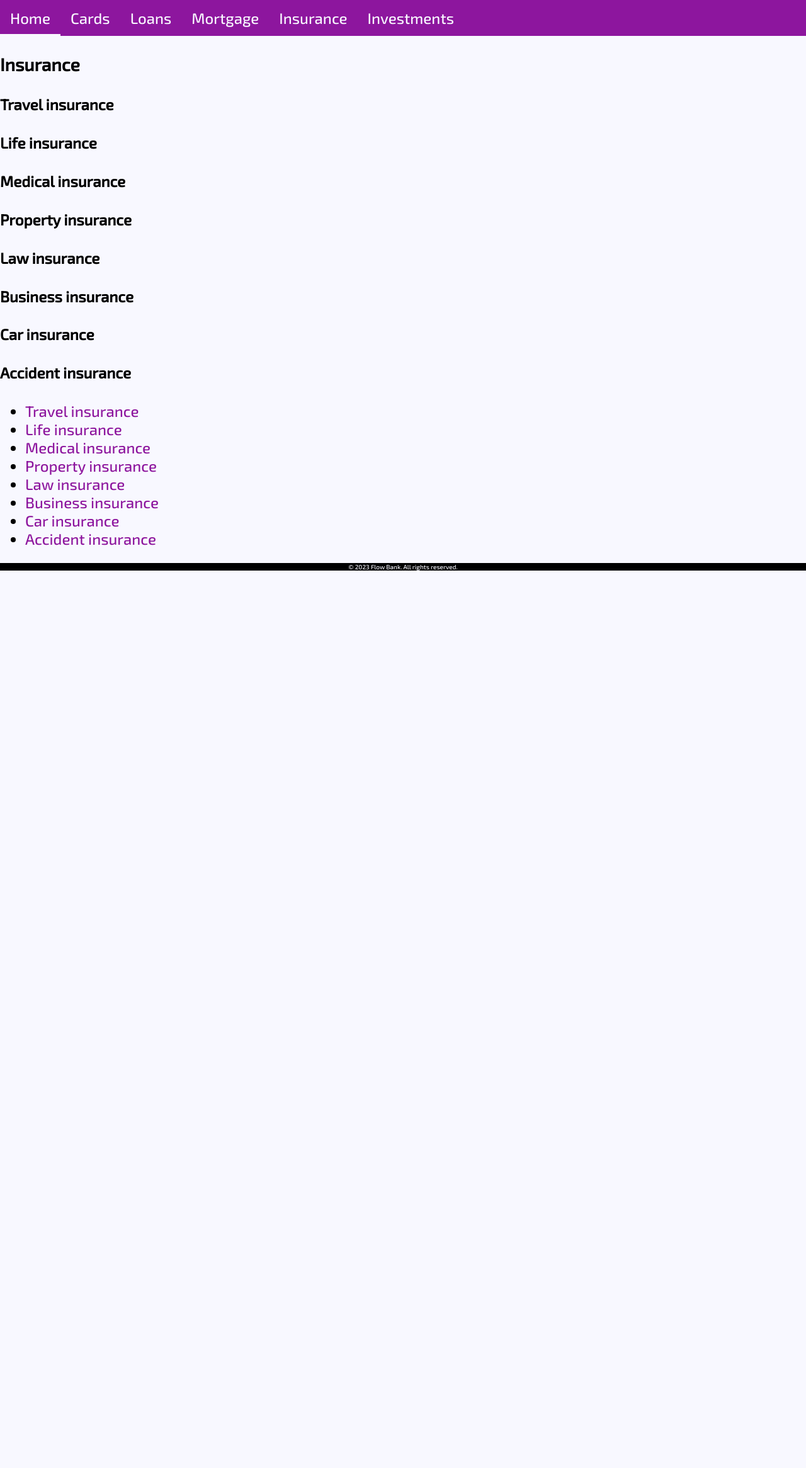
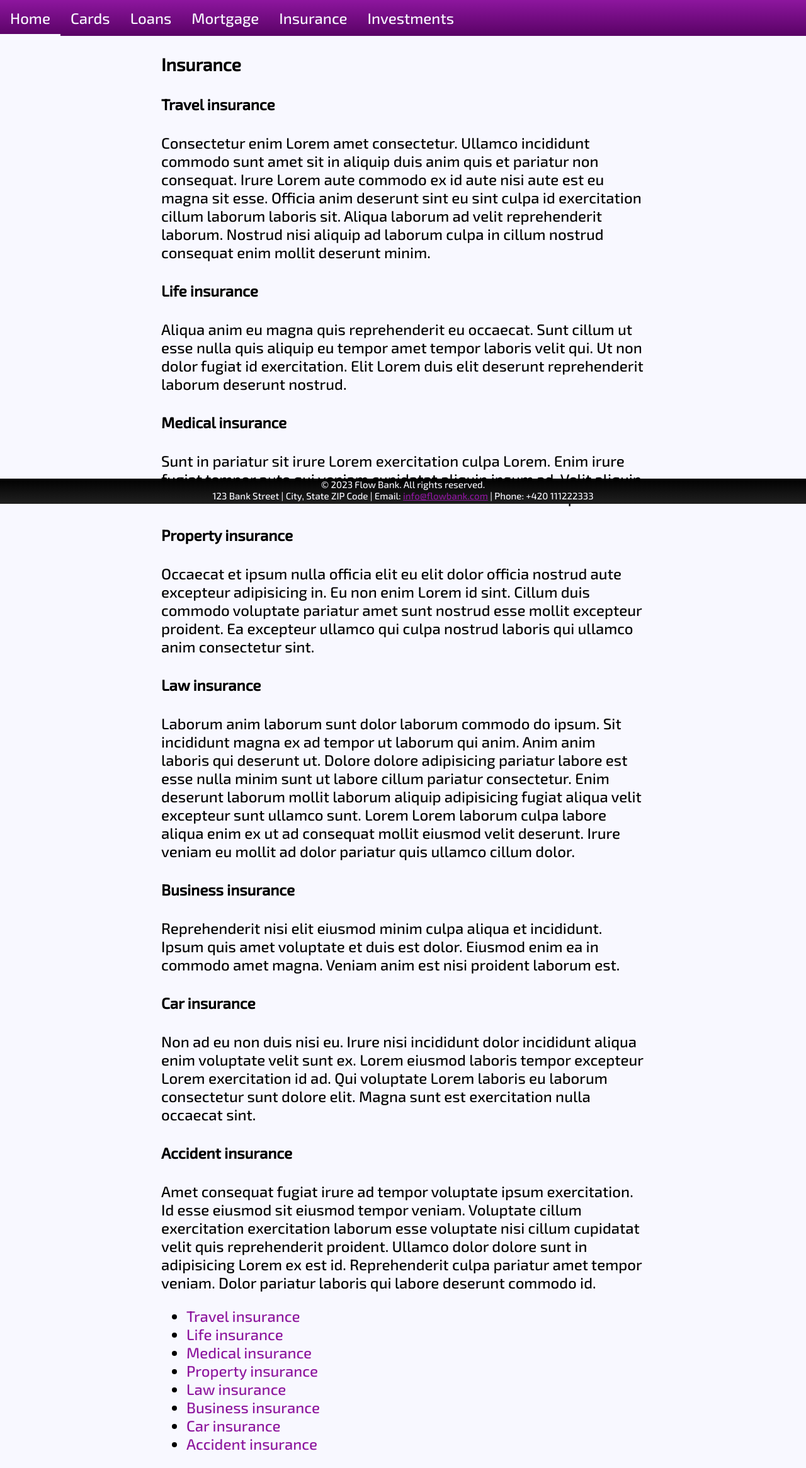
Before and after one commit to Pat101404/Bank_System, a PHP site: page /Pages/insurance.php in a window 1280 px wide. Shown: the whole page at 63% size. Before the commit the page ends 906 px from the top, so only its background shows below. Run offline with PHP 8.4, Linux system fonts and the light colour scheme.

Commit message:
lorem text + small edits

```diff
--- a/web/Pages/home.php
+++ b/web/Pages/home.php
@@ -18,10 +18,6 @@
         ?>
     </div>
 
-    <div class="contacts">
-        <p>123 Bank Street | City, State ZIP Code | Email: <a href="mailto:info@flowbank.com">info@flowbank.com</a> | Phone: +420 111222333</p>
-    </div>
-
     <?php
         require "../templates/footer.php";
     ?>
--- a/web/Pages/insurance.php
+++ b/web/Pages/insurance.php
@@ -13,32 +13,40 @@
         require "../templates/nav.php";
     ?>
 
-    <div>
+    <div class="core">
         <div>
             <h3>Insurance</h3>
             <div class="travel-insurance">
                 <h4>Travel insurance</h4>
+                <p>Consectetur enim Lorem amet consectetur. Ullamco incididunt commodo sunt amet sit in aliquip duis anim quis et pariatur non consequat. Irure Lorem aute commodo ex id aute nisi aute est eu magna sit esse. Officia anim deserunt sint eu sint culpa id exercitation cillum laborum laboris sit. Aliqua laborum ad velit reprehenderit laborum. Nostrud nisi aliquip ad laborum culpa in cillum nostrud consequat enim mollit deserunt minim.</p>
             </div>
             <div class="life-insurance">
                 <h4>Life insurance</h4>
+                <p>Aliqua anim eu magna quis reprehenderit eu occaecat. Sunt cillum ut esse nulla quis aliquip eu tempor amet tempor laboris velit qui. Ut non dolor fugiat id exercitation. Elit Lorem duis elit deserunt reprehenderit laborum deserunt nostrud.</p>
             </div>
             <div class="medical-insurance">
                 <h4>Medical insurance</h4>
+                <p>Sunt in pariatur sit irure Lorem exercitation culpa Lorem. Enim irure fugiat tempor aute qui veniam cupidatat aliquip ipsum ad. Velit aliquip veniam in nostrud exercitation minim amet eiusmod dolor qui.</p>
             </div>
             <div class="property-insurance">
                 <h4>Property insurance</h4>
+                <p>Occaecat et ipsum nulla officia elit eu elit dolor officia nostrud aute excepteur adipisicing in. Eu non enim Lorem id sint. Cillum duis commodo voluptate pariatur amet sunt nostrud esse mollit excepteur proident. Ea excepteur ullamco qui culpa nostrud laboris qui ullamco anim consectetur sint.</p>
             </div>
             <div class="law-insurance">
                 <h4>Law insurance</h4>
+                <p>Laborum anim laborum sunt dolor laborum commodo do ipsum. Sit incididunt magna ex ad tempor ut laborum qui anim. Anim anim laboris qui deserunt ut. Dolore dolore adipisicing pariatur labore est esse nulla minim sunt ut labore cillum pariatur consectetur. Enim deserunt laborum mollit laborum aliquip adipisicing fugiat aliqua velit excepteur sunt ullamco sunt. Lorem Lorem laborum culpa labore aliqua enim ex ut ad consequat mollit eiusmod velit deserunt. Irure veniam eu mollit ad dolor pariatur quis ullamco cillum dolor.</p>
             </div>
             <div class="business-insurance">
                 <h4>Business insurance</h4>
+                <p>Reprehenderit nisi elit eiusmod minim culpa aliqua et incididunt. Ipsum quis amet voluptate et duis est dolor. Eiusmod enim ea in commodo amet magna. Veniam anim est nisi proident laborum est.</p>
             </div>
             <div class="car-insurance">
                 <h4>Car insurance</h4>
+                <p>Non ad eu non duis nisi eu. Irure nisi incididunt dolor incididunt aliqua enim voluptate velit sunt ex. Lorem eiusmod laboris tempor excepteur Lorem exercitation id ad. Qui voluptate Lorem laboris eu laborum consectetur sunt dolore elit. Magna sunt est exercitation nulla occaecat sint.</p>
             </div>
             <div class="accident-insurance">
                 <h4>Accident insurance</h4>
+                <p>Amet consequat fugiat irure ad tempor voluptate ipsum exercitation. Id esse eiusmod sit eiusmod tempor veniam. Voluptate cillum exercitation exercitation laborum esse voluptate nisi cillum cupidatat velit quis reprehenderit proident. Ullamco dolor dolore sunt in adipisicing Lorem ex est id. Reprehenderit culpa pariatur amet tempor veniam. Dolor pariatur laboris qui labore deserunt commodo id.</p>
             </div>
         </div>
         <div>
--- a/web/css/main.css
+++ b/web/css/main.css
@@ -17,7 +17,7 @@ nav ul {
     margin: 0;
     padding: 0;
     overflow: hidden;
-    background-color: #8D169E;
+    background-image: linear-gradient(#8D169E, #590265);
 }
 nav ul li {
     float: left;
@@ -34,17 +34,18 @@ nav ul li a {
 }
 
 footer {
+    position: fixed;
     left: 0;
     bottom: 0;
     width: 100%;
     height: 5%;
-    background-color: black;
+    background-image: linear-gradient(black, #202020);
     color: ghostwhite;
     text-align: center;
 }
 footer p {
     margin: 0;
-    font-size: 10px;
+    font-size: 15px;
 }
 
 .contacts{
--- a/web/templates/footer.php
+++ b/web/templates/footer.php
@@ -1,3 +1,4 @@
 <footer>
     <p>&copy; 2023 Flow Bank. All rights reserved.</p>
+    <p>123 Bank Street | City, State ZIP Code | Email: <a href="mailto:info@flowbank.com">info@flowbank.com</a> | Phone: +420 111222333</p>
 </footer>
```
Also changed, not shown: web/Pages/cards.php (+7 -7 lines).
